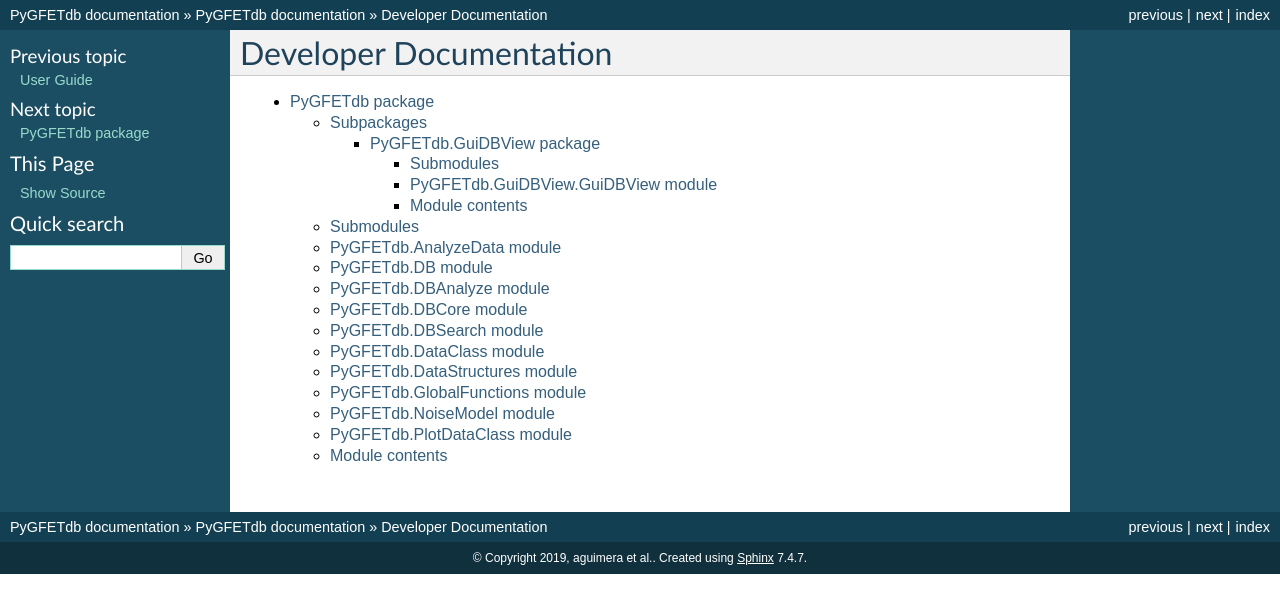
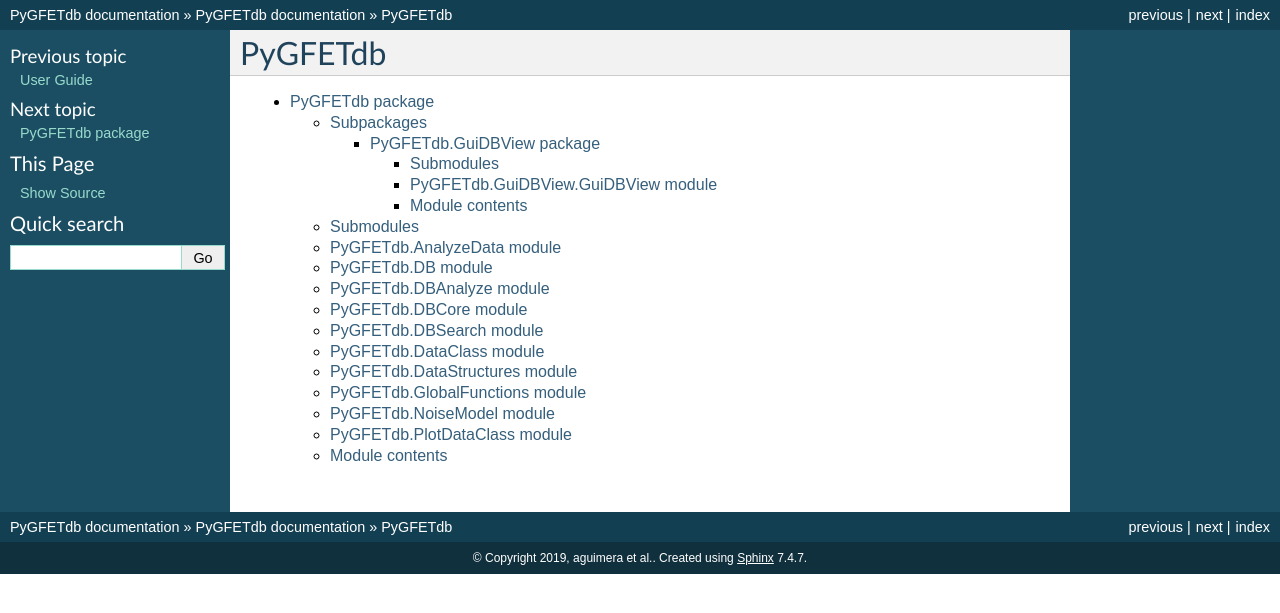
Before and after one commit to aguimera/PyGFETdb, a Sphinx documentation site: the page built from docs/modules.rst, in a window 1280 px wide. Shown: the top 613 px of the page. Built offline with Sphinx 7.4.7, drawn with Linux system fonts in a browser that asks for light colours.

Commit message:
Working on Sphinx autodoc.

```diff
--- a/docs/conf.py
+++ b/docs/conf.py
@@ -10,9 +10,10 @@
 # add these directories to sys.path here. If the directory is relative to the
 # documentation root, use os.path.abspath to make it absolute, like shown here.
 #
-# import os
-# import sys
-# sys.path.insert(0, os.path.abspath('.'))
+import os
+import sys
+
+sys.path.append(os.path.abspath('..'))
 
 
 # -- Project information -----------------------------------------------------
@@ -27,8 +28,8 @@
 # Add any Sphinx extension module names here, as strings. They can be
 # extensions coming with Sphinx (named 'sphinx.ext.*') or your custom
 # ones.
-extensions = [
-]
+extensions = ['sphinx.ext.autodoc'
+              ]
 
 # Add any paths that contain templates here, relative to this directory.
 templates_path = ['_templates']
--- a/docs/modules.rst
+++ b/docs/modules.rst
@@ -1,5 +1,5 @@
-Developer Documentation
-=======================
+PyGFETdb
+========
 
 .. toctree::
    :maxdepth: 4
```
Also changed, not shown: 1 other file.
